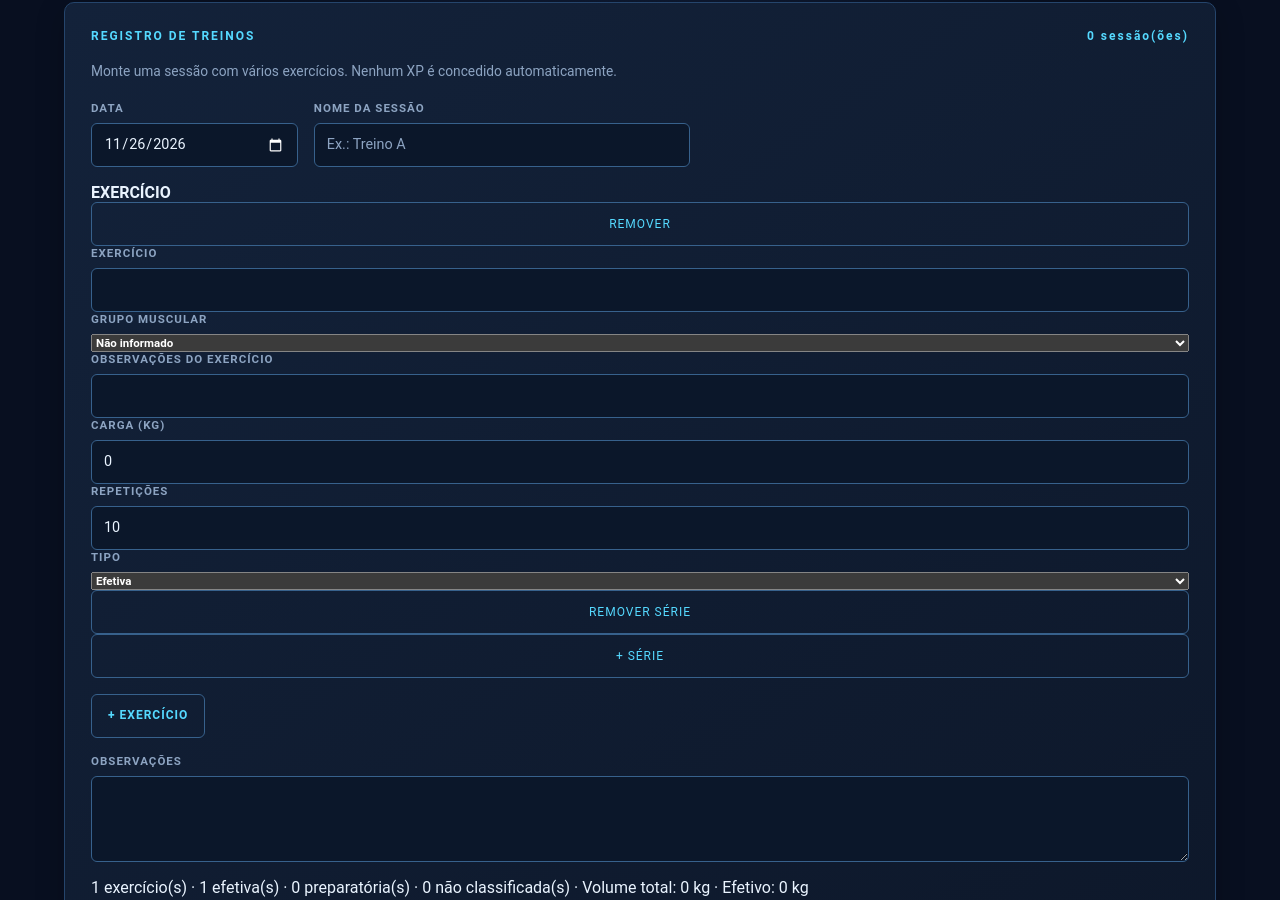
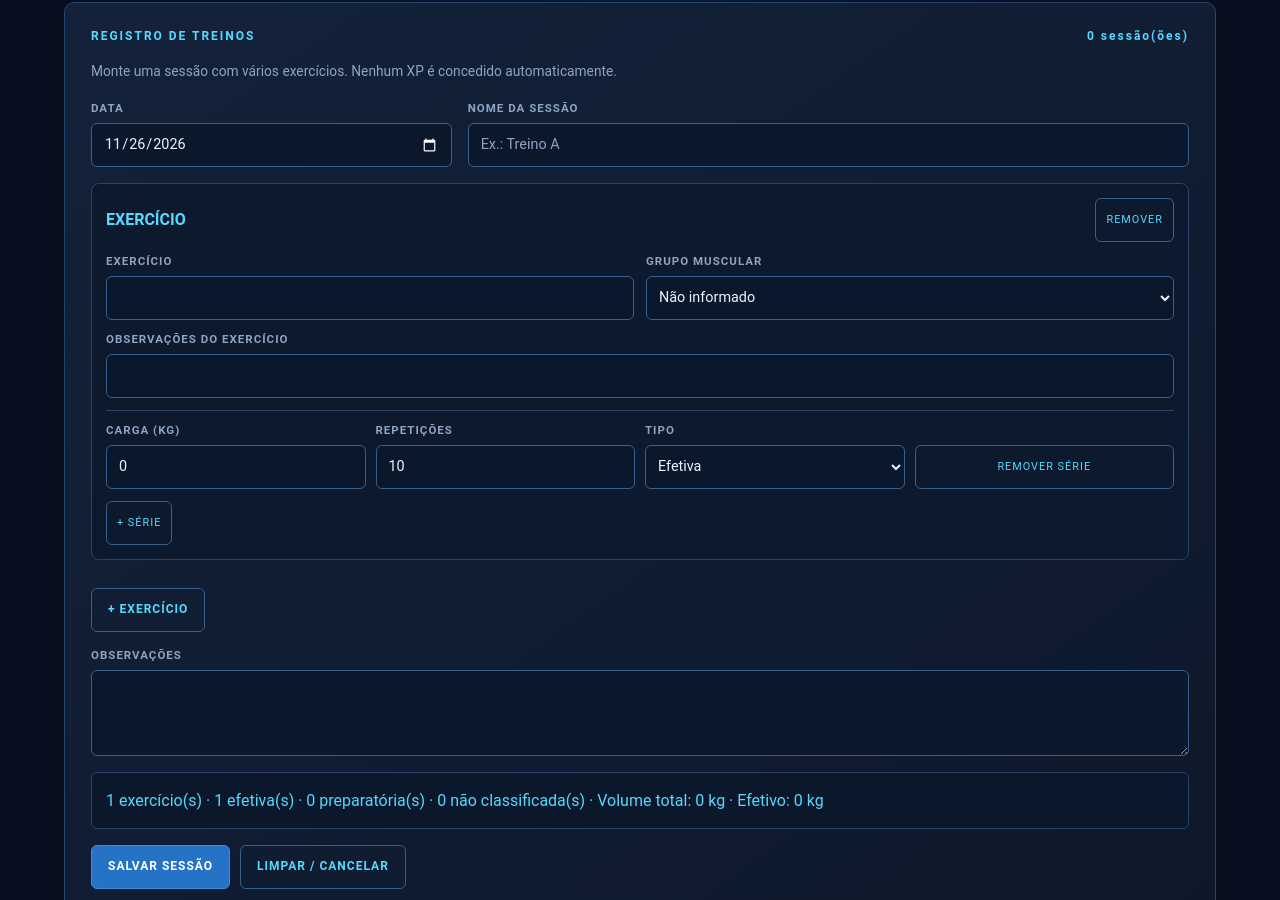
Before and after one commit to lipetocode/systemSoloLeveling, a website: page index.html in a window 1280 px wide. Shown: the part 1115-2015 px from the top of the page. Drawn offline with Linux system fonts and the light colour scheme.

Commit message:
Release v0.5.2 - Workout Sessions

```diff
--- a/css/style.css
+++ b/css/style.css
@@ -30,3 +30,16 @@
 #treinos .outline-btn{border:1px solid #37618c;}
 #treinos .system-btn{border:1px solid #428ce0;}
 @media(max-width:480px){#treinos .workout-form{grid-template-columns:minmax(0,1fr);}#treinos .workout-actions{width:100%;}#treinos .workout-actions button{flex:1 1 auto;}}
+/* 0.5.2: scoped session UI */
+#treinos .session-form{grid-template-columns:minmax(0,1fr) minmax(0,2fr)}
+#treinos .session-form label:nth-child(2){grid-column:auto}
+#treinos .session-exercise{border:1px solid var(--border);border-radius:8px;padding:14px;margin-bottom:12px;background:#0d192c;min-width:0}
+#treinos .session-exercise-head{display:flex;justify-content:space-between;align-items:center;gap:8px;color:var(--cyan);margin-bottom:12px}
+#treinos .session-exercise-fields{display:grid;grid-template-columns:repeat(2,minmax(0,1fr));gap:12px}
+#treinos .session-exercise-fields label:last-child{grid-column:1/-1}
+#treinos .session-set{display:grid;grid-template-columns:repeat(3,minmax(0,1fr)) minmax(0,1fr);gap:10px;align-items:end;margin:12px 0;padding-top:12px;border-top:1px solid var(--border)}
+#treinos .session-form select{display:block;width:100%;min-width:0;min-height:44px;background:#0b172a;color:var(--text);border:1px solid #37618c;border-radius:6px;padding:8px;font:400 .9rem Roboto,Arial,sans-serif}
+#treinos .session-form select:focus-visible{outline:2px solid var(--cyan)}
+#treinos .session-exercise .outline-btn{width:auto;min-height:44px;line-height:1.3;padding:10px;white-space:normal;font-size:.68rem}
+#treinos .session-totals{padding:14px;background:#0b172a;border:1px solid var(--border);border-radius:6px;color:var(--cyan);line-height:1.7;overflow-wrap:anywhere}
+@media(max-width:650px){#treinos .session-form,#treinos .session-exercise-fields{grid-template-columns:minmax(0,1fr)}#treinos .session-set{grid-template-columns:repeat(2,minmax(0,1fr))}}
```
